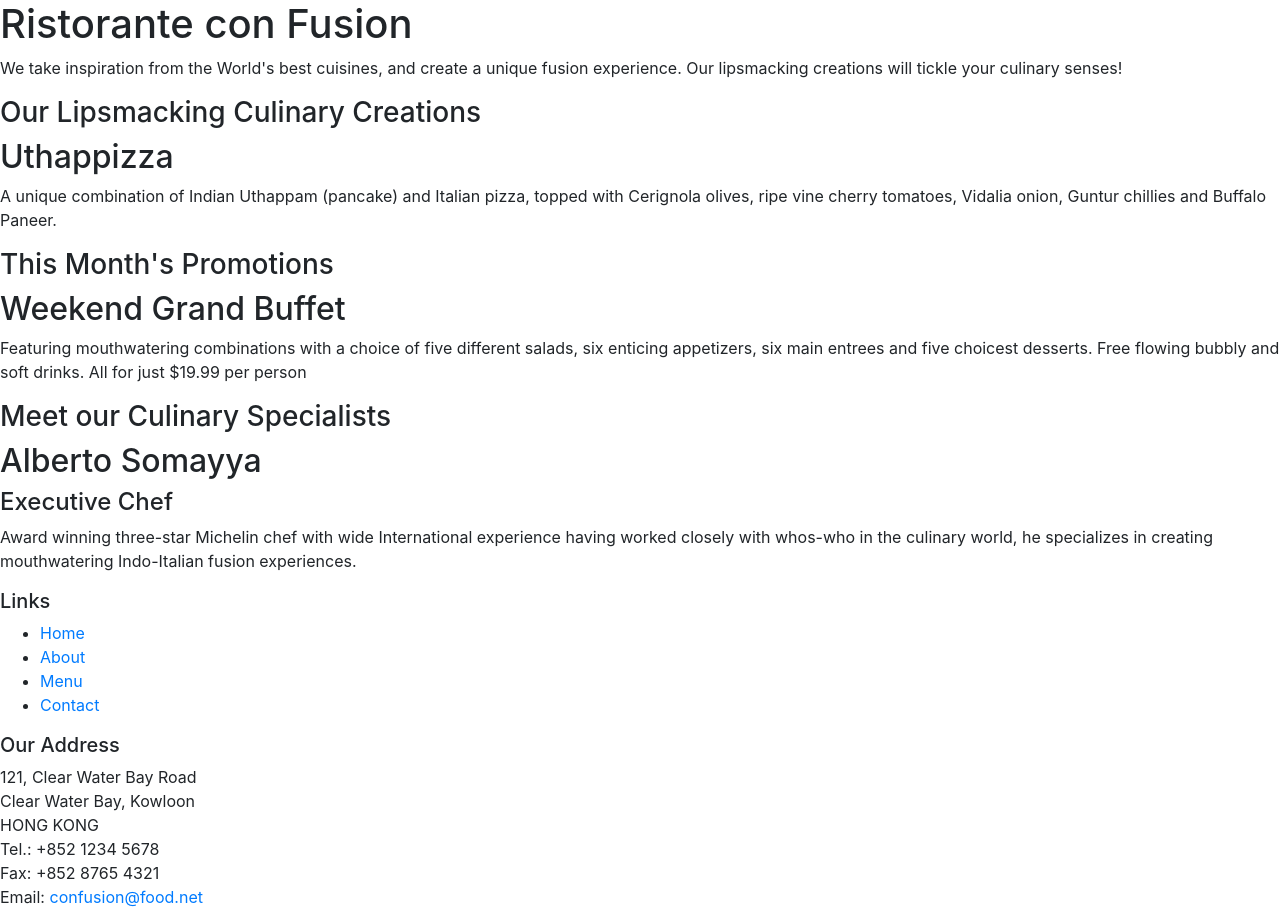
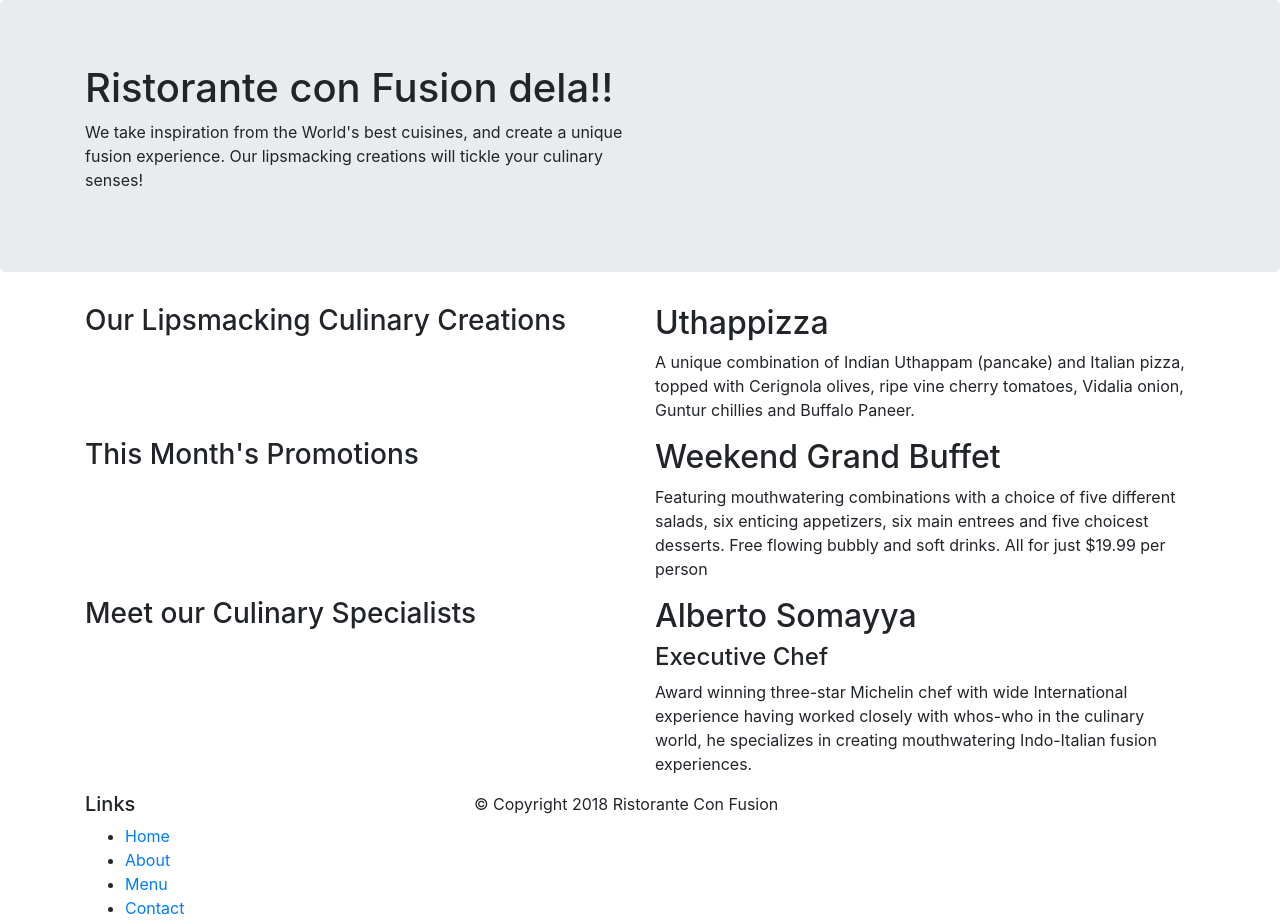
Before and after one commit to balatejabommeri/conFusion, a website: page index.html in a window 1280 px wide. Shown: the top 924 px of the page. Drawn offline with nearby package versions, Linux system fonts and the light colour scheme.

Commit message:
Bootstrap grid part-1

```diff
--- a/index.html
+++ b/index.html
@@ -14,46 +14,46 @@
 
 <body>
 
-    <header>
-        <div>
-            <div>
-                <div>
-                    <h1>Ristorante con Fusion</h1>
+    <header class="jumbotron">
+        <div class="container">
+            <div class="row">
+                <div class="col-12 col-sm-6">
+                    <h1>Ristorante con Fusion dela!!</h1>
                     <p>We take inspiration from the World's best cuisines, and create a unique fusion experience. Our lipsmacking creations will tickle your culinary senses!</p>
                 </div>
-                <div>
+                <div class="col-12 col-sm-6">
                 </div>
             </div>
         </div>
     </header>
 
-    <div>
-        <div>
-            <div>
+    <div class="container">
+        <div class="row">
+            <div class="col-12 col-sm-5 col-md-6">
                 <h3>Our Lipsmacking Culinary Creations</h3>
             </div>
-            <div>
+            <div class="col-12 col-sm-7 col-md-6">
                 <h2>Uthappizza</h2>
                 <p>A unique combination of Indian Uthappam (pancake) and Italian pizza, topped with Cerignola olives, ripe vine cherry tomatoes, Vidalia onion, Guntur chillies and Buffalo Paneer.</p>
             </div>
         </div>
 
 
-        <div>
-            <div>
+        <div class="row">
+            <div class="col-12 col-sm-4 col-md-6">
                 <h3>This Month's Promotions</h3>
             </div>
-            <div>
+            <div class="col col-sm col-md">
                 <h2>Weekend Grand Buffet</h2>
                 <p>Featuring mouthwatering combinations with a choice of five different salads, six enticing appetizers, six main entrees and five choicest desserts. Free flowing bubbly and soft drinks. All for just $19.99 per person </p>
             </div>
         </div>
 
-        <div>
-            <div>
+        <div class="row">
+            <div class="col-12 col-sm-5 col-md-6">
                 <h3>Meet our Culinary Specialists</h3>
             </div>
-            <div>
+            <div class="col col-sm-7 col-md-6">
                 <h2>Alberto Somayya</h2>
                 <h4>Executive Chef</h4>
                 <p>Award winning three-star Michelin chef with wide International experience having worked closely with whos-who in the culinary world, he specializes in creating mouthwatering Indo-Italian fusion experiences. </p>
@@ -61,10 +61,10 @@
         </div>
     </div>
 
-    <footer>
-        <div>
+    <footer class="container">
+        <div class="row">
             <div>
-                <div>
+                <div class="col-4 col-sm-2">
                     <h5>Links</h5>
                     <ul>
                         <li><a href="#">Home</a></li>
@@ -73,7 +73,7 @@
                         <li><a href="#">Contact</a></li>
                     </ul>
                 </div>
-                <div>
+                <div class="col-7 col-sm-6">
                     <h5>Our Address</h5>
                     <address>
 		              121, Clear Water Bay Road<br>
@@ -84,7 +84,7 @@
 		              Email: <a href="mailto:confusion@food.net">confusion@food.net</a>
 		           </address>
                 </div>
-                <div>
+                <div class="col-12 col-sm-4">
                     <div>
                         <a href="http://google.com/+">Google+</a>
                         <a href="http://www.facebook.com/profile.php?id=">Facebook</a>
@@ -95,8 +95,8 @@
                     </div>
                 </div>
            </div>
-           <div>
-                <div>
+           <div class="row">
+                <div class="col-auto">
                     <p>© Copyright 2018 Ristorante Con Fusion</p>
                 </div>
            </div>
```
